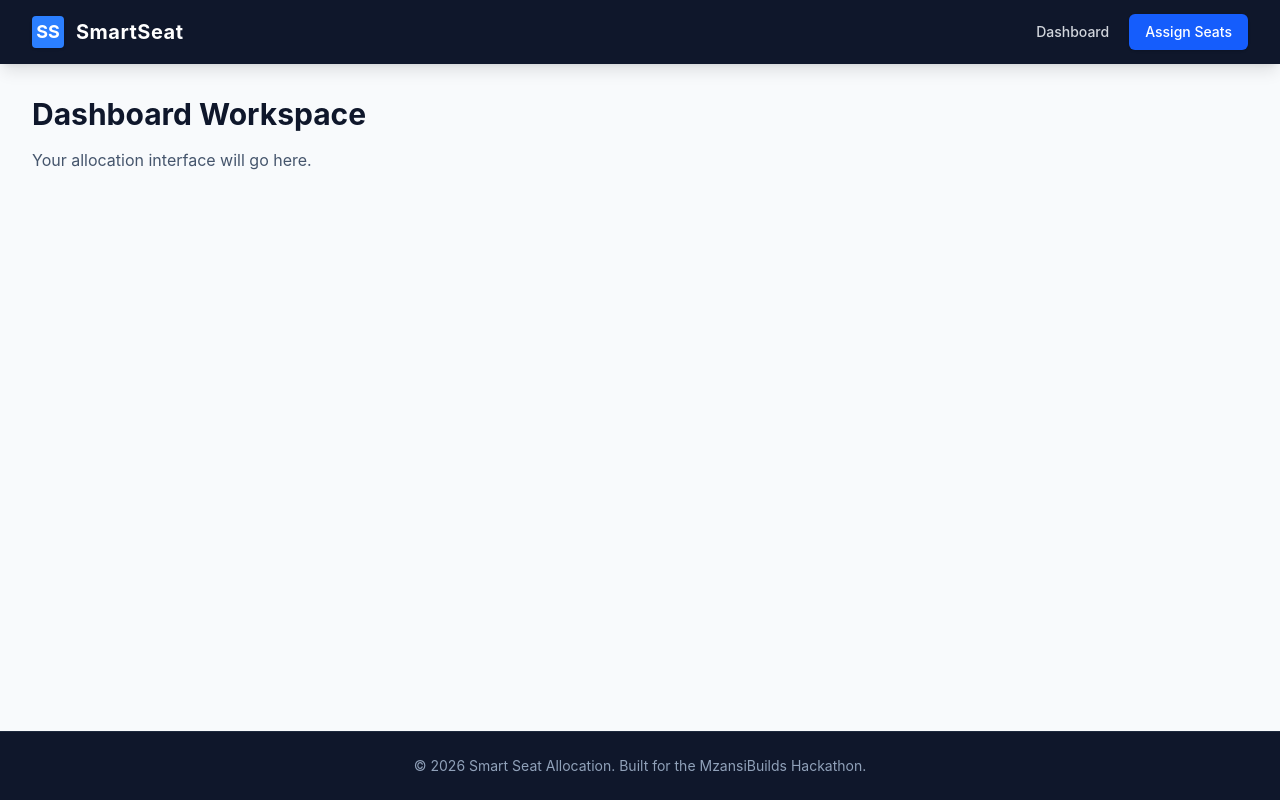
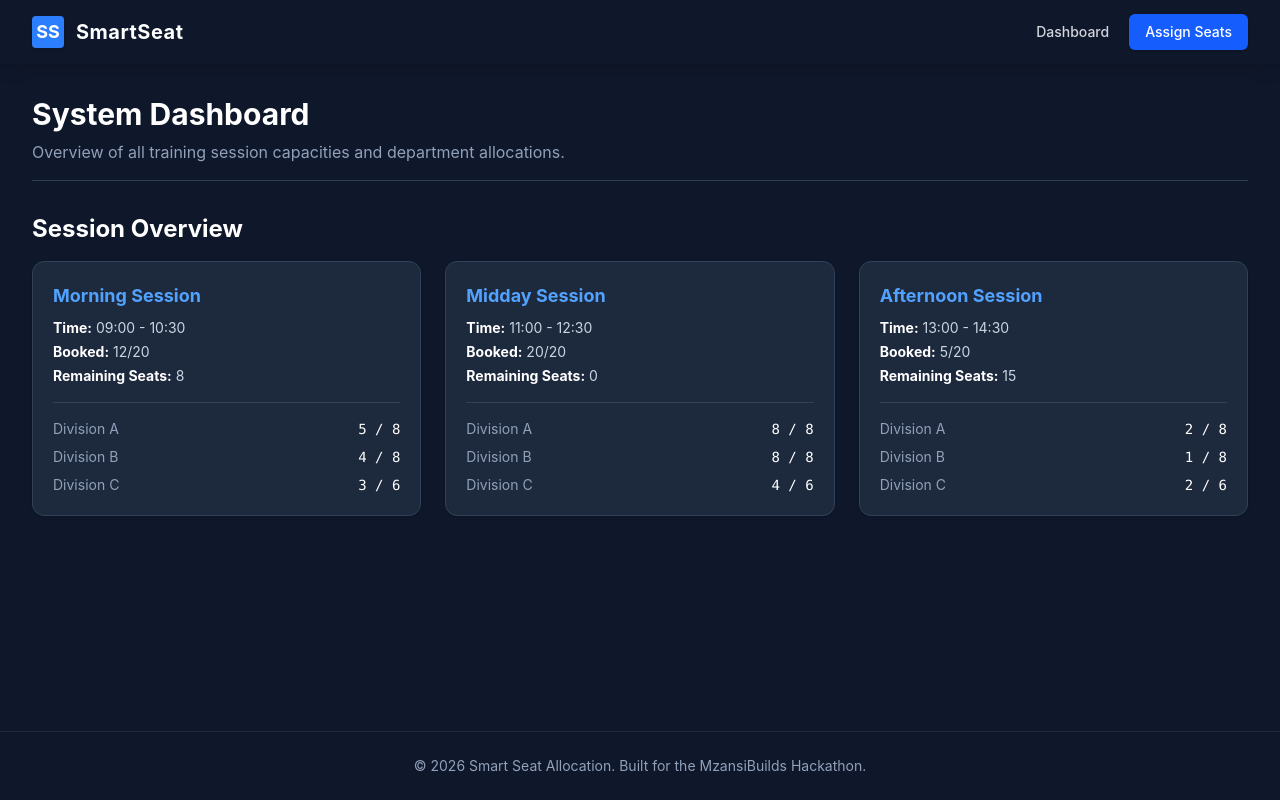
Before and after one commit to GyuoMi/SmartSeatAllocation, a React app in the folder frontend/: page / in a window 1280 px wide. Built offline with nearby package versions, Linux system fonts and the light colour scheme; the HTML template or start-up script is replaced by a standard one.

Commit message:
Updated app

```diff
--- a/frontend/src/App.jsx
+++ b/frontend/src/App.jsx
@@ -1,19 +1,27 @@
+import React from 'react';
+import { BrowserRouter, Routes, Route } from 'react-router-dom';
 import Navbar from './components/Navbar';
 import Footer from './components/Footer';
+import Dashboard from './pages/Dashboard';
+import AssignSeats from './pages/AssignSeats';
 
 function App() {
   return (
-    <div className="flex flex-col min-h-screen bg-slate-50 text-slate-900">
-      <Navbar />
+    <BrowserRouter>
+      <div className="flex flex-col min-h-screen bg-slate-900 text-slate-100">
+        <Navbar />
 
-      {/* Main Content Area */}
-      <main className="grow w-full max-w-7xl mx-auto px-4 sm:px-6 lg:px-8 py-8">
-        <h1 className="text-3xl font-bold mb-4">Dashboard Workspace</h1>
-        <p className="text-slate-600">Your allocation interface will go here.</p>
-      </main>
+        {/* Main Content Router */}
+        <main className="grow w-full max-w-7xl mx-auto px-4 sm:px-6 lg:px-8 py-8">
+          <Routes>
+            <Route path="/" element={<Dashboard />} />
+            <Route path="/assign" element={<AssignSeats />} />
+          </Routes>
+        </main>
 
-      <Footer />
-    </div>
+        <Footer />
+      </div>
+    </BrowserRouter>
   );
 }
 
```
